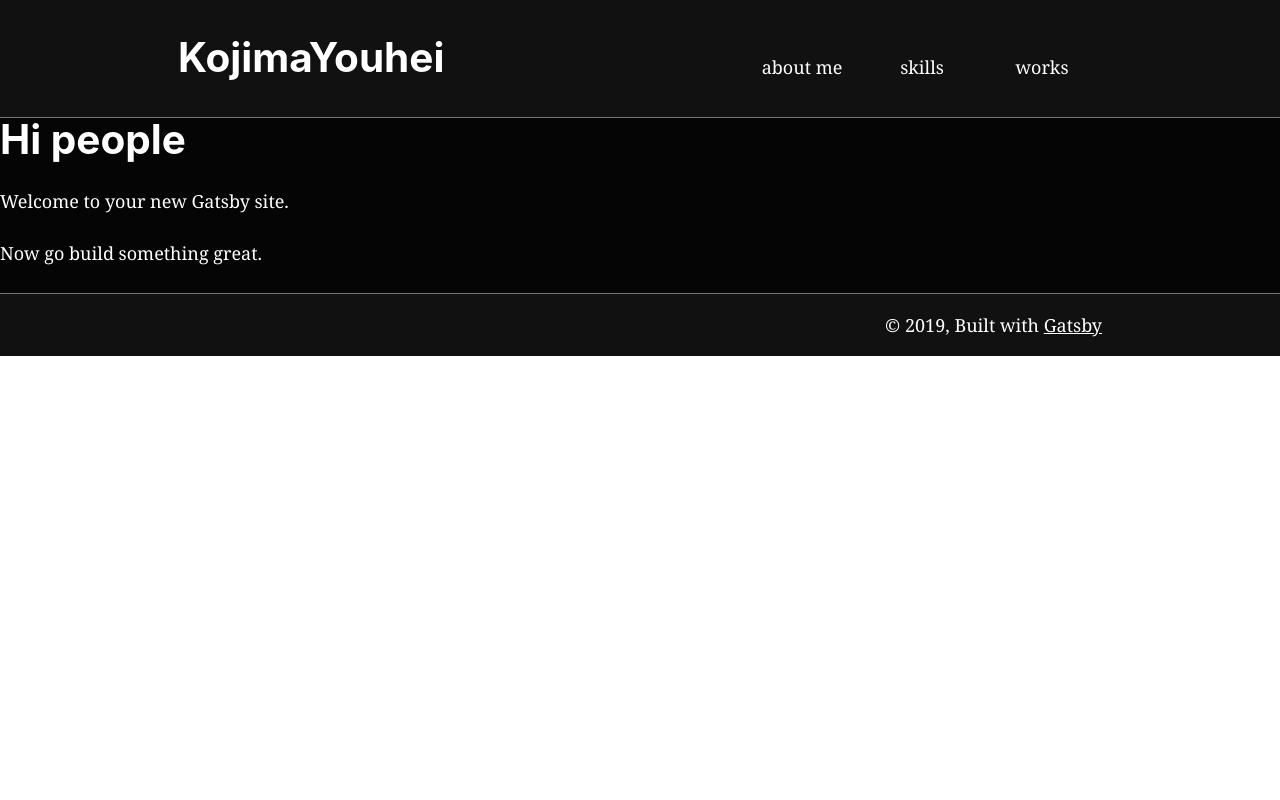
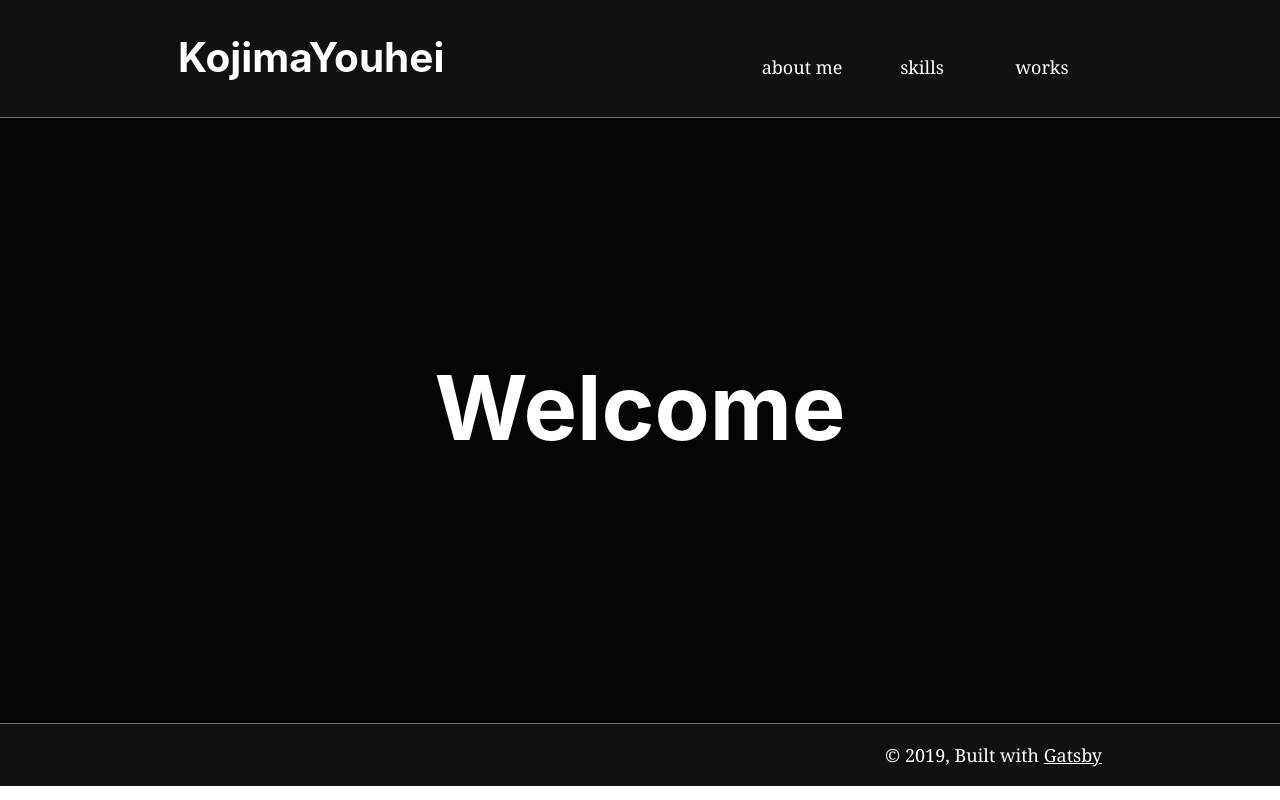
Before and after one commit to lucky-four-leaf-4/mysite-gatsby, a Gatsby site: page / in a window 1280 px wide. Built offline with nearby package versions, Linux system fonts and the light colour scheme; Gatsby itself is replaced by a stand-in of ours.

Commit message:
gatsby mysite
change !

```diff
--- a/gatsby-config.js
+++ b/gatsby-config.js
@@ -18,7 +18,7 @@ module.exports = {
     {
       resolve: `gatsby-plugin-manifest`,
       options: {
-        name: `gatsby-starter-default`,
+        name: `my site`,
         short_name: `starter`,
         start_url: `/`,
         background_color: `#ff8100`,
--- a/src/components/layout.js
+++ b/src/components/layout.js
@@ -6,6 +6,7 @@ import Header from "./header"
 import Footer from "./footer"
 
 import "./layout.css"
+
 
 const Layout = ({ children }) => (
   <StaticQuery
@@ -19,11 +20,11 @@ const Layout = ({ children }) => (
       }
     `}
     render={data => (
-      <>
+      <section>
         <Header siteTitle={data.site.siteMetadata.title} />
         <main>{children}</main>
         <Footer />
-      </>
+      </section>
     )}
   />
 )
--- a/src/pages/index.js
+++ b/src/pages/index.js
@@ -3,13 +3,22 @@ import React from "react"
 import Layout from "../components/layout"
 import Image from "../components/image"
 import SEO from "../components/seo"
+import indexStyle from "./index.module.css"
+
+const Mainvisual = props => (
+  <div className={indexStyle.topvisual}>
+    <h1 className={indexStyle.headline}>{props.welcometext}</h1>
+    <p id="type"></p>
+  </div>
+)
 
 const IndexPage = () => (
   <Layout>
     <SEO title="Home" keywords={[`gatsby`, `my site`, `kojima youhei`]} />
-    <h1>Hi people</h1>
-    <p>Welcome to your new Gatsby site.</p>
-    <p>Now go build something great.</p>
+    <Mainvisual
+    welcometext="Welcome"
+     />
+
     <div style={{ maxWidth: `300px`, marginBottom: `1.45rem`,display:'none',}}>
       <Image />
     </div>
--- /dev/null
+++ b/src/pages/index.module.css
@@ -0,0 +1,12 @@
+.topvisual{
+  padding:30vh 0;
+}
+.headline{
+  text-align: center;
+  font-size: 5rem;
+}
+.topvisual　p{
+  max-width: 30em;
+  width: 100%;
+  margin: auto;
+}
```
Also changed, not shown: 1 other file.
